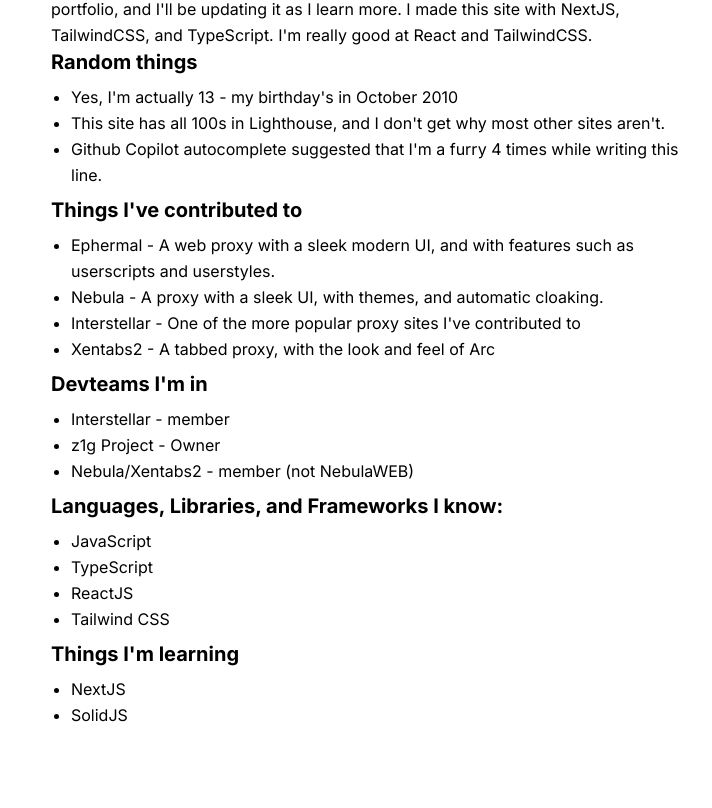
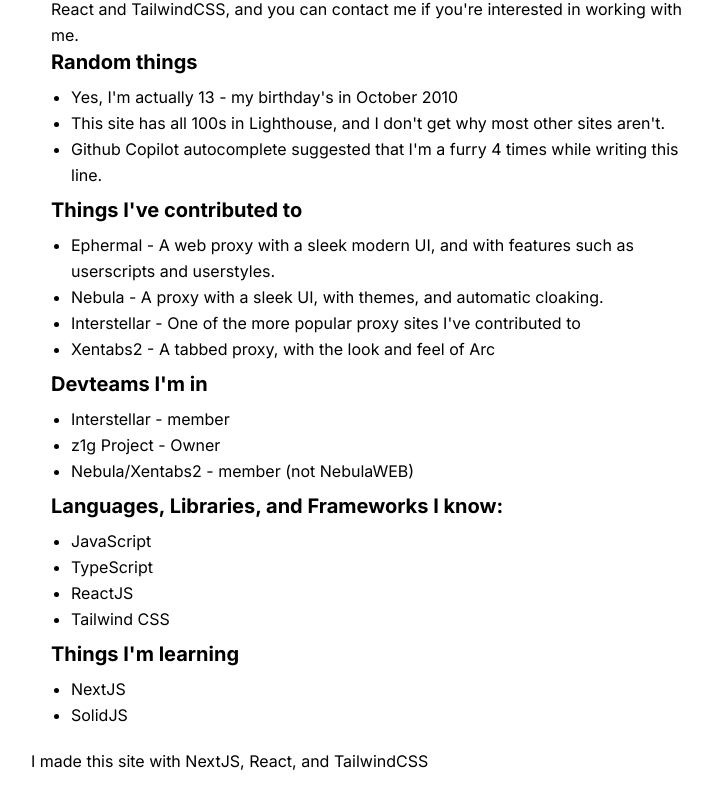
Before and after one commit to IncognitoTGT/website, a Next.js app: page / in a window 1280 px wide. Shown: the part 192-1000 px from the top of the page, without its empty margins (269-981 px from the left). Before the commit the page ends 940 px from the top, so only its background shows below. Built offline with nearby package versions, Linux system fonts and the light colour scheme; what @catppuccin/tailwindcss would draw is missing.

Commit message:
eeeeeeeeeeeeeeeee

```diff
--- a/src/app/page.tsx
+++ b/src/app/page.tsx
@@ -19,8 +19,7 @@
         <div className="text-3xl text-ctp-text font-bold space-y-1">hi!</div>
         <div className="text text-ctp-text space-y-2">
           I&apos;m a 13 year old developer that focuses on ReactJS and SolidJS.
-          This site is my portfolio, and I&apos;ll be updating it as I learn
-          more. I made this site with NextJS, TailwindCSS, and TypeScript. I&apos;m really good at React and TailwindCSS.
+          I&apos;m really good at React and TailwindCSS, and you can contact me if you&apos;re interested in working with me.
           <div className="text-xl text-ctp-text font-bold">Random things</div>
           <ul className="list-disc translate-x-5">
             <li>
@@ -76,6 +75,7 @@
             <li>SolidJS</li>
           </ul>
         </div>
+        <div className="text-ctp-text space-y-1 p-5 -translate-x-10">I made this site with NextJS, React, and TailwindCSS</div>
       </div>
     </main>
   );
```
